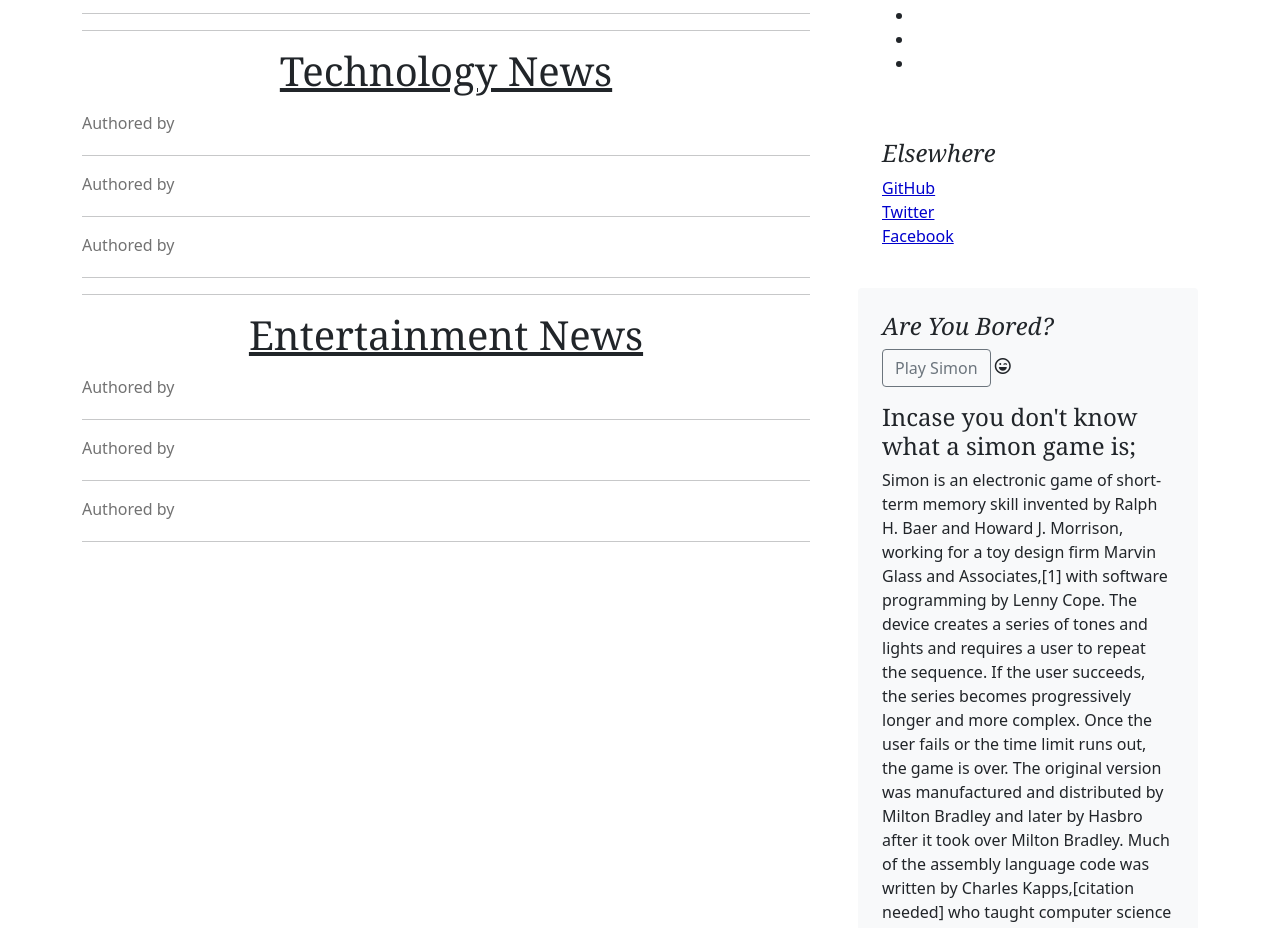
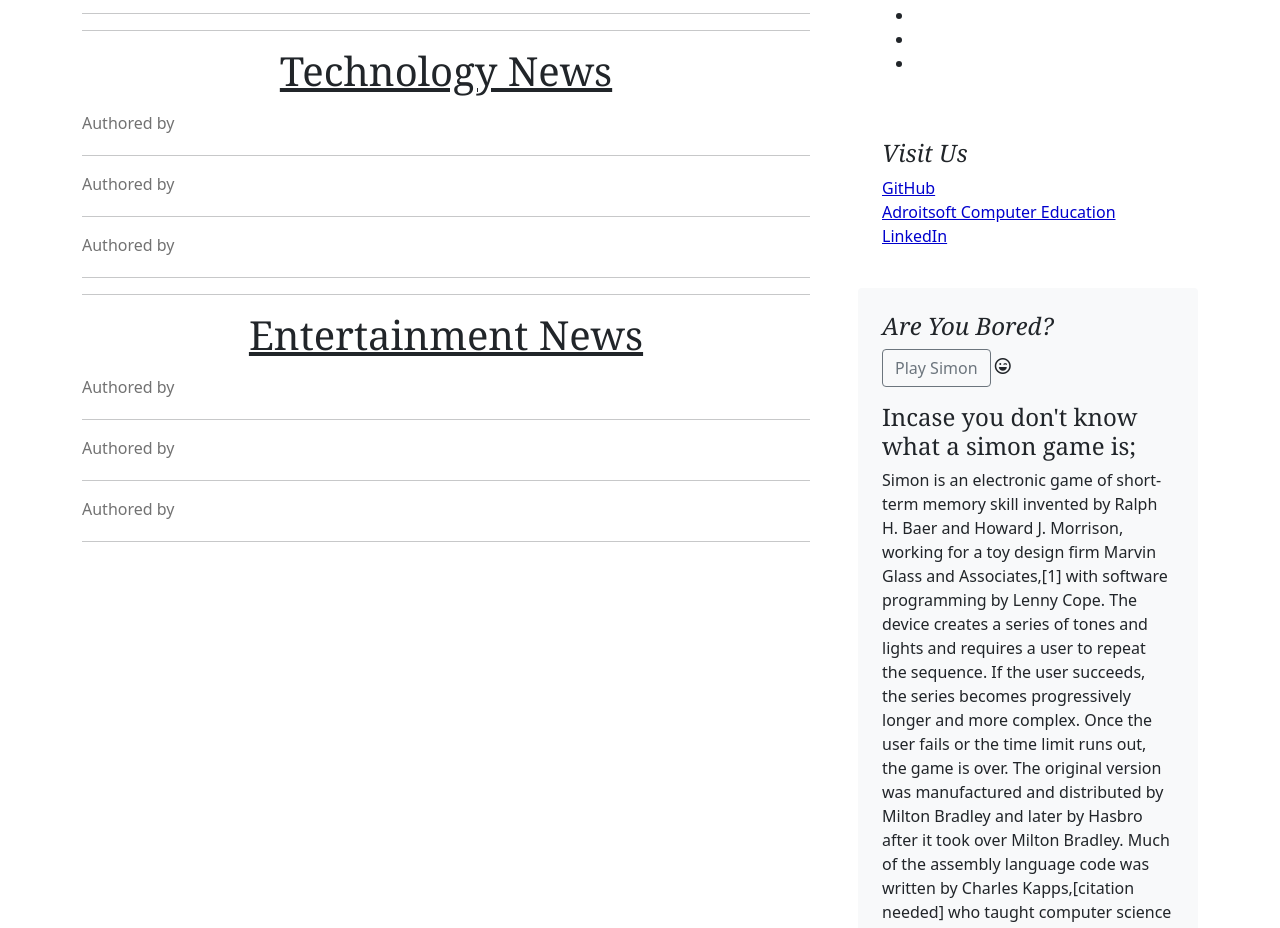
Before and after one commit to ethiago007/THE_PORTAL, a website built with webpack: page src/blog.html in a window 1280 px wide. Shown: the part 1731-2659 px from the top of the page. Built offline with nearby package versions, Linux system fonts and the light colour scheme; no server answers; some icons are missing.

Commit message:
made a little change

```diff
--- a/src/blog.html
+++ b/src/blog.html
@@ -355,11 +355,11 @@
                     </div>
 
                     <div class="p-4">
-                        <h4 class="fst-italic">Elsewhere</h4>
+                        <h4 class="fst-italic">Visit Us</h4>
                         <ol class="list-unstyled">
-                            <li><a href="#">GitHub</a></li>
-                            <li><a href="#">Twitter</a></li>
-                            <li><a href="#">Facebook</a></li>
+                            <li><a href="https://github.com/ethiago007/THE_PORTAL.git">GitHub</a></li>
+                            <li><a href="https://acedu.camp/">Adroitsoft Computer Education</a></li>
+                            <li><a href="">LinkedIn</a></li>
                         </ol>
                     </div>
                     <div class="p-4 mb-3 bg-light rounded soka">
```
